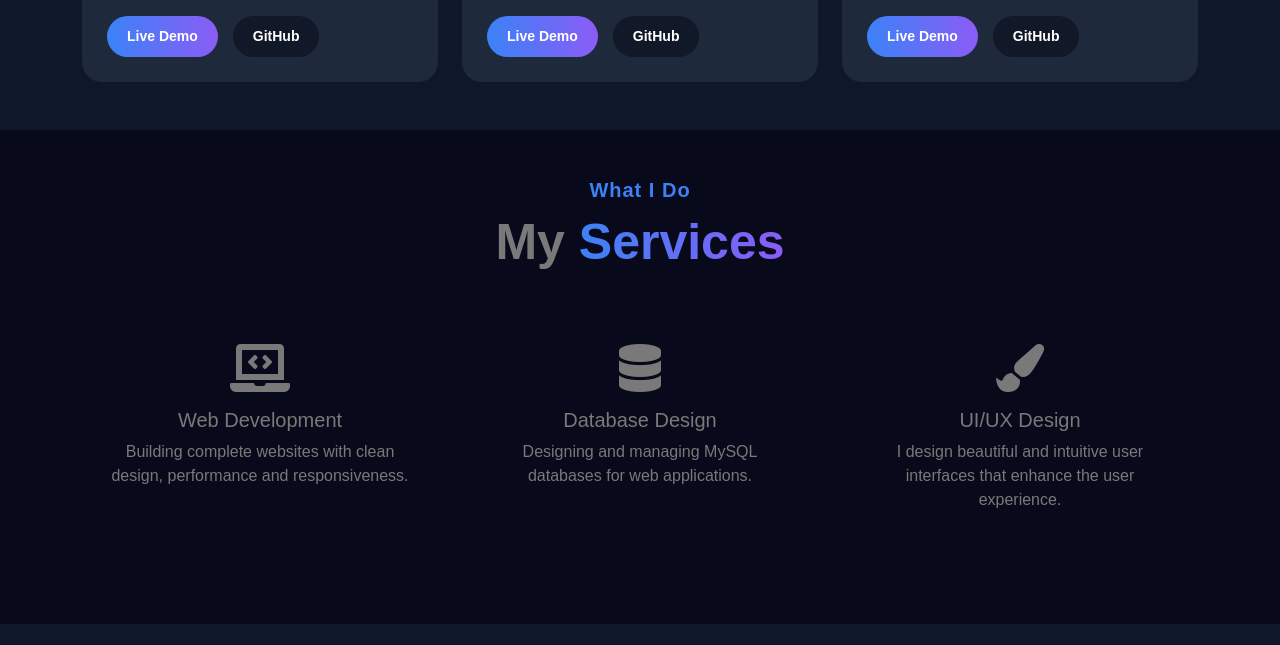
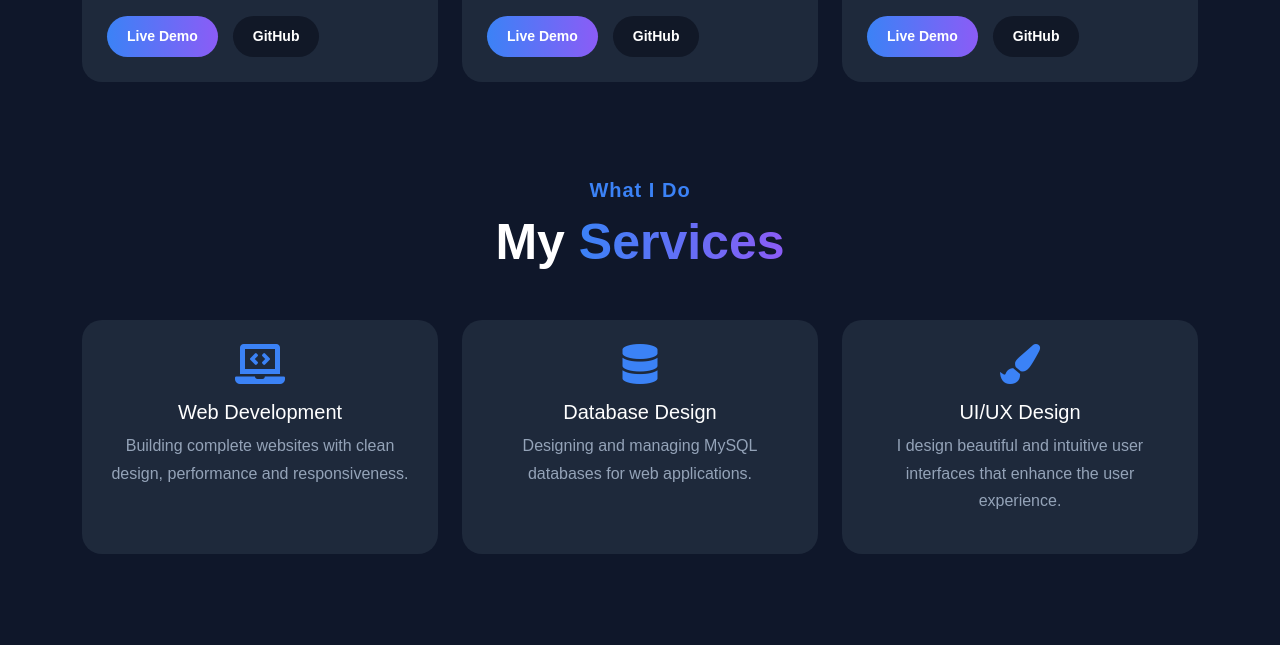
Before and after one commit to bilalmustofa/My-Portfolio, a plain HTML site: page index.html in a window 1280 px wide. Shown: the part 3200-3845 px from the top of the page. Drawn offline with nearby package versions, Linux system fonts and the light colour scheme.

Commit message:
add services section styling

```diff
--- a/assets/css/style.css
+++ b/assets/css/style.css
@@ -411,7 +411,7 @@ body.loaded .hero-image-wrapper {
 /********* SKILLS SECTION PART END****/
 /**********************************/
 
-/********* PROJECTS SECTION PART START ****/
+/********* PROJECTS SECTION START ****/
 /******************************************/
 
 .portfolio {
@@ -499,6 +499,57 @@ body.loaded .hero-image-wrapper {
 .github-btn {
   background: #111827;
 }
+
+/***** PROJECTS SECTION END*******/
+/******************************************/
+
+/**** SERVICES SECTION START *****/
+/**********************************/
+.services {
+  background: #0f172a;
+  color: #fff;
+}
+/* Service Card */
+.service-card {
+  display: flex;
+  flex-direction: column;
+  height: 100%;
+  background: #1e293b;
+  padding: 35px 25px;
+  border-radius: 20px;
+  transition: all 0.4s ease;
+}
+/* Hover */
+.service-card:hover {
+  transform: translateY(-10px);
+  box-shadow: 0 0 25px rgba(59,130,246,0.2);
+}
+/* Icon */
+.service-card i {
+  font-size: 40px;
+  color: #3b82f6;
+  margin-bottom: 15px;
+  transition: 0.3s ease;
+}
+/* Hover effect on icon */
+.service-card:hover i {
+  transform: scale(1.5);
+  transition: 0.3s ease;
+}
+/* Title */
+.service-card h4 {
+  margin-bottom: 10px;
+  font-weight: 600;
+}
+/* Text */
+.service-card p {
+  color: #94a3b8;
+  line-height: 1.7;
+  overflow-wrap: break-word;
+  word-wrap: break-word;
+}
+/**** SERVICES SECTION END *****/
+/**********************************/
 
 
 /********* FOOTER PART START********/
```
